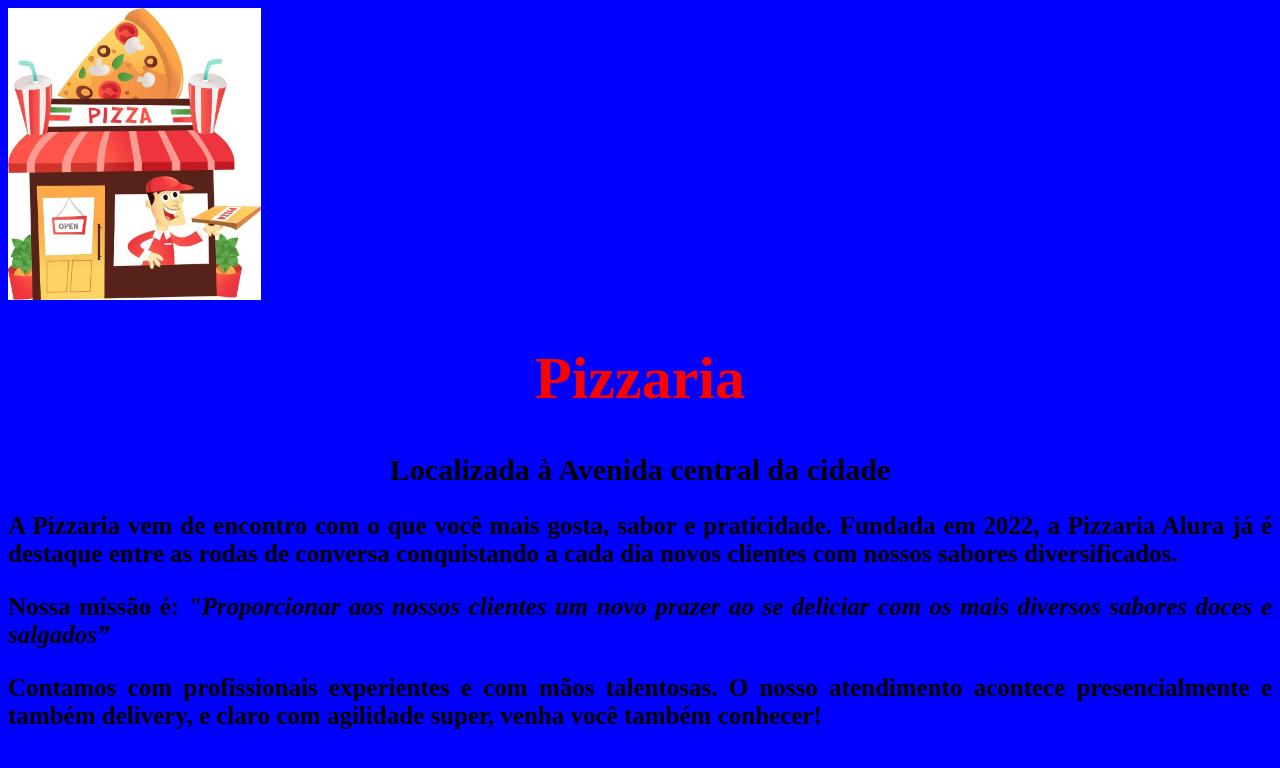
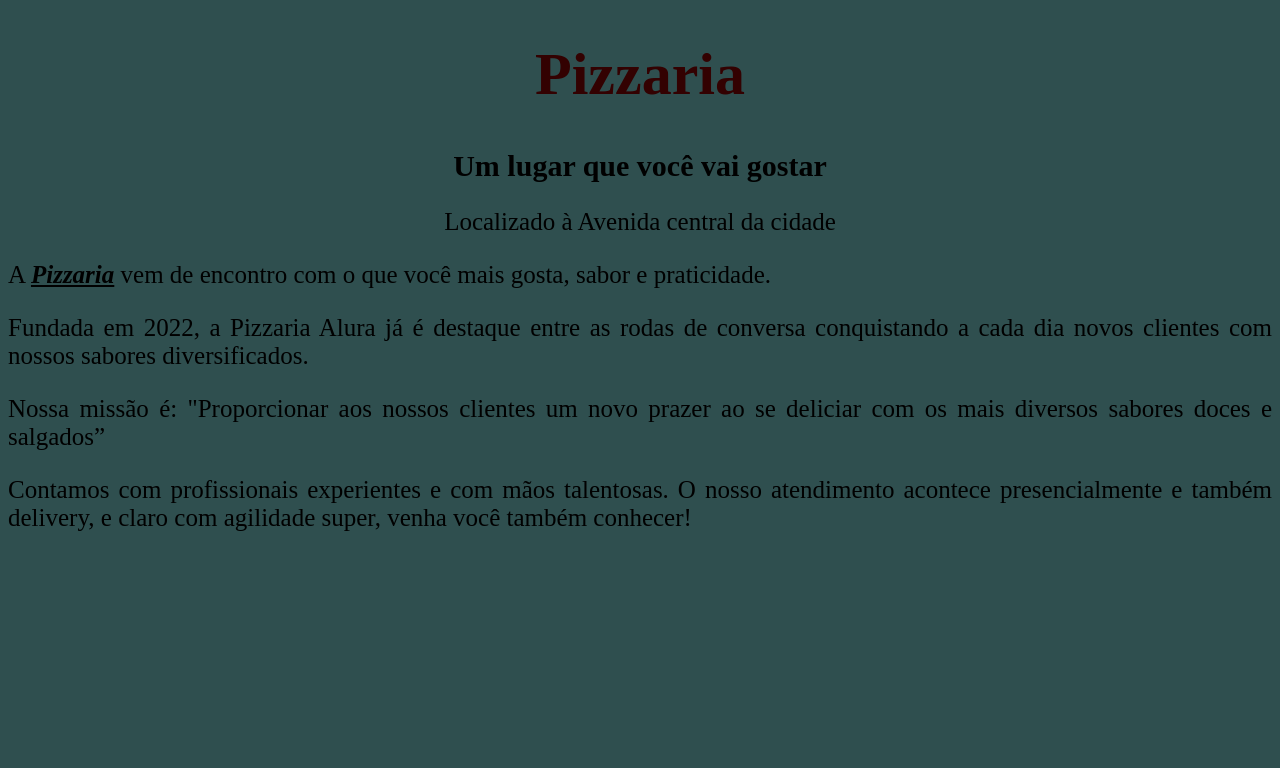
Before and after one commit to martinsdcm/GEProgramacao-TurmaE, a plain HTML site: page index.html in a window 1280 px wide. Drawn offline with Linux system fonts and the light colour scheme.

Commit message:
Add files via upload

```diff
--- a/index.html
+++ b/index.html
@@ -1,24 +1,26 @@
 <!DOCTYPE html>
 <html>
 <head>
-	<meta charset="utf-8">
-	<meta http-equiv='X-UA-Compatible' content='IE=edge'>
-	<title></title>
-	<meta name="viewport" content="width=device-width, initial-scale=1">
-	<link rel="stylesheet" href="style.css">
-	<script src-´main.j5´></script>
-
+    <meta charset='utf-8'>
+    <meta http-equiv='X-UA-Compatible' content='IE=edge'>
+    <title>Page Title</title>
+    <meta name='viewport' content='width=device-width, initial-scale=1'>
+    <link rel="stylesheet" href="style.css">
+    <script src='main.js'></script>
 </head>
 <body>
-<img id = "imagem_principal" src = "pizzaria.jpg">
+    <h1><b>Pizzaria</b></h1>
+    <h2>Um lugar que você vai gostar</h2>
 
-<h1>Pizzaria<h1>
+    <p style="text-align:center;">Localizado à Avenida central da cidade</p>
 
-<h2>Localizada à Avenida central da cidade<h2>
+    <p>A <u><i><b>Pizzaria</b></i></u> vem de encontro com o que você mais gosta, sabor e praticidade.</p>
 
-<p>A Pizzaria vem de encontro com o que você mais gosta, sabor e praticidade. Fundada em 2022, a Pizzaria Alura já é destaque entre as rodas de conversa conquistando a cada dia novos clientes com nossos sabores diversificados.</p>
+    <p>Fundada em 2022, a Pizzaria Alura já é destaque entre as rodas de conversa conquistando a cada dia novos clientes com nossos sabores diversificados.</p>
 
-<p>Nossa missão é: <i><b>"Proporcionar aos nossos clientes um novo prazer ao se deliciar com os mais diversos sabores doces e salgados”</b></i></p>
+    <p>Nossa missão é: "Proporcionar aos nossos clientes um novo prazer ao se deliciar com os mais diversos sabores doces e salgados”</p>
 
-<p>Contamos com profissionais experientes e com mãos talentosas. O nosso atendimento acontece presencialmente e também delivery, e claro com agilidade super, venha você também conhecer!</p>
+    <p>Contamos com profissionais experientes e com mãos talentosas. O nosso atendimento acontece presencialmente e também delivery, e claro com agilidade super, venha você também conhecer!</p>
+
+</body>
 </html>
--- a/style.css
+++ b/style.css
@@ -1,13 +1,13 @@
 body {
-	background-color: blue;
+	background-color: darkslategray;
 }
 h1 {
 	text-align: center;
 	font-size: 60px;
-	color: red;
+	color:rgb(51, 1, 1)
 }
 
-h2, h2 {
+h2 {
 	text-align: center;
 	font-size: 30px;
 }
```
